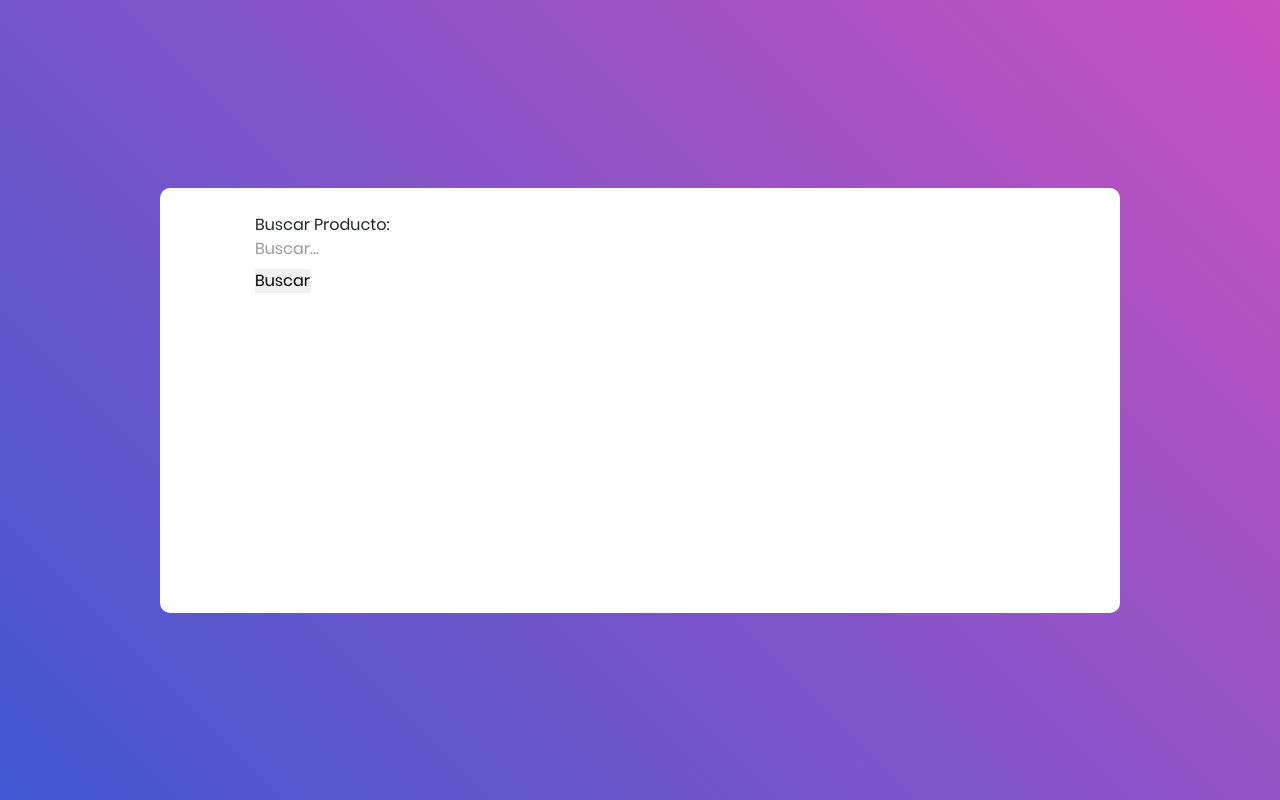
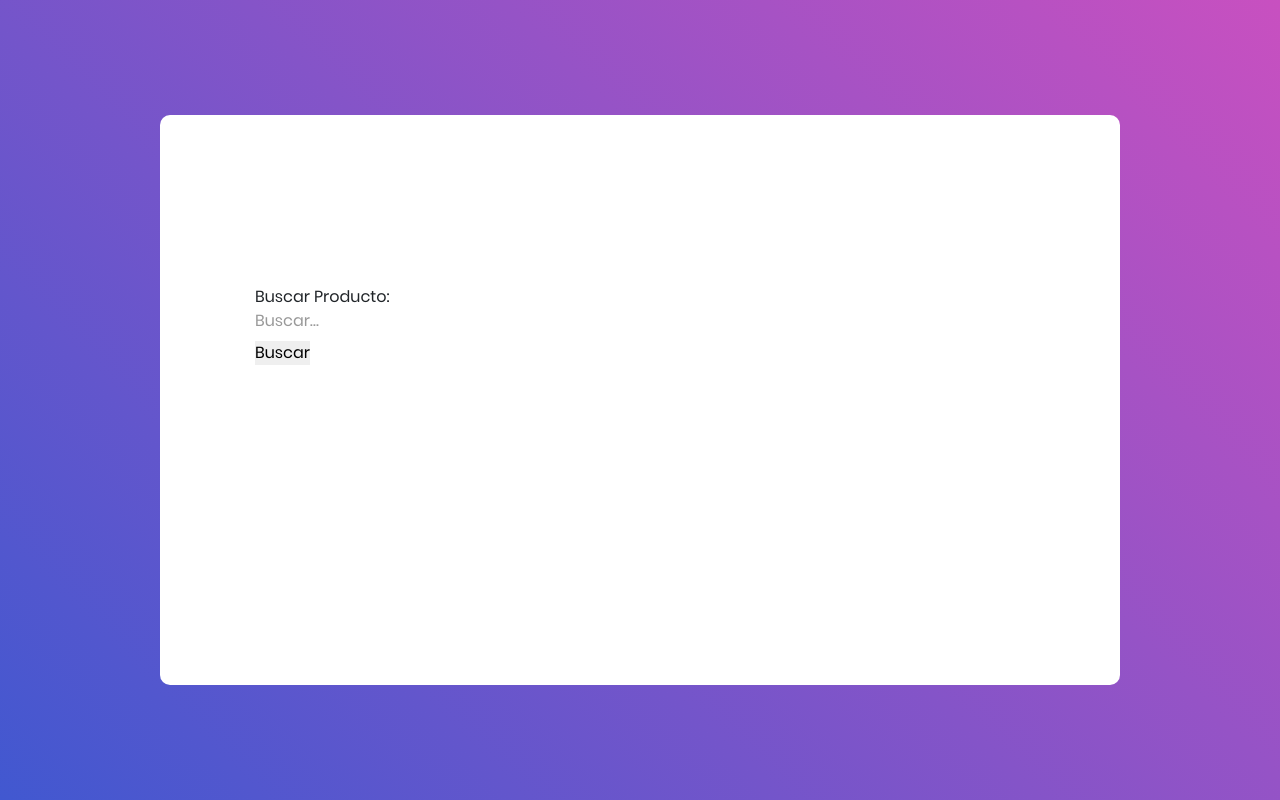
Before and after one commit to DiegoAnchillo/Lab_01, a PHP site: page /productos.html in a window 1280 px wide. Run offline with PHP 8.4, Linux system fonts and the light colour scheme.

Commit message:
productov19

```diff
--- a/Login_v1/css/main.css
+++ b/Login_v1/css/main.css
@@ -188,7 +188,7 @@ iframe {
   display: flex;
   flex-wrap: wrap;
   justify-content: space-between;
-  padding: 25px 130px 320px 95px;
+  padding: 170px 130px 320px 95px;
 }
 
 /*------------------------------------------------------------------
```
